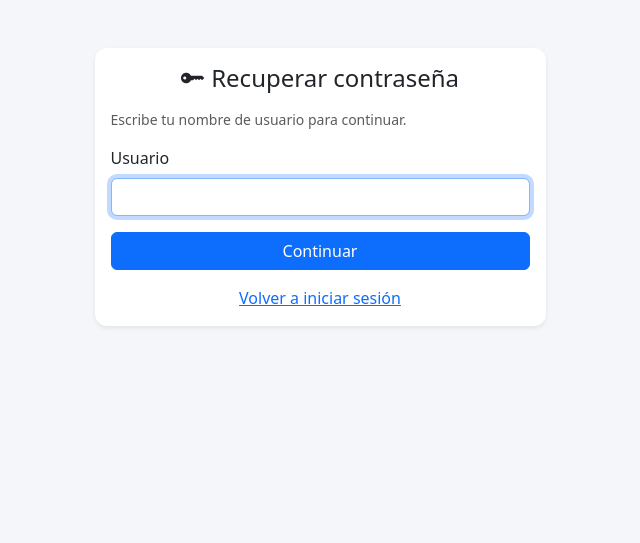
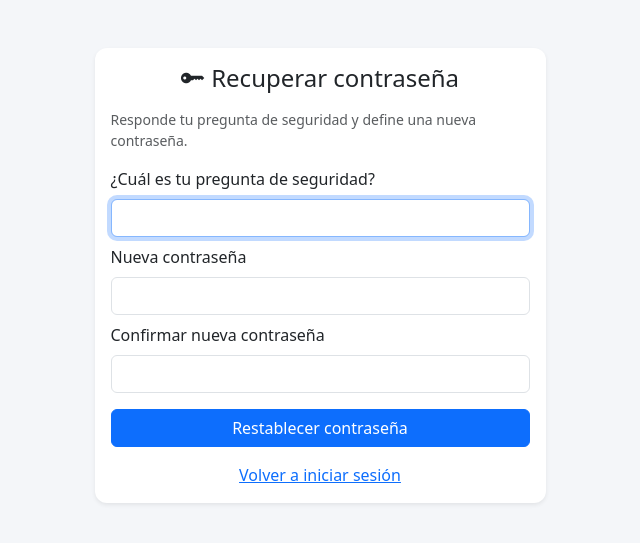
Before and after one commit to amaurycabrera/rentas_app, a Flask app: page /recuperar-clave in a window 1280 px wide. Shown: the part 56-599 px from the top of the page, without its empty margins (320-960 px from the left). Run offline with Flask 3, Linux system fonts and the light colour scheme; the visitor is signed in with stand-in values (Sample User, id 1).

Commit message:
Seguridad: eliminar enumeración de usuarios en recuperación de contraseña; pregunta de seguridad como texto libre

```diff
--- a/app.py
+++ b/app.py
@@ -81,12 +81,17 @@ TIPOS_EGRESO = [
     ("otro", "Otro egreso"),
 ]
 
-PREGUNTAS_SEGURIDAD = [
-    "¿Cuál es el nombre de tu primera mascota?",
-    "¿Cuál es tu comida favorita?",
-    "¿En qué ciudad naciste?",
-    "¿Cuál es el nombre de tu mejor amigo/a de la infancia?",
+PREGUNTAS_SEGURIDAD_SUGERIDAS = [
+    "¿Cuál fue el nombre de tu primer trabajo?",
+    "¿Cuál es el apodo que solo usa tu familia?",
+    "¿Cuál fue el modelo de tu primer carro o moto?",
+    "Escribe una pregunta propia que solo tú sepas responder",
 ]
+
+# Pregunta que se muestra cuando el usuario del formulario de recuperación NO
+# existe, para no revelar esa información por la sola presencia/ausencia de
+# una pregunta real (ver recuperar_clave()).
+PREGUNTA_SEGURIDAD_SENUELO = "¿Cuál es tu pregunta de seguridad?"
 
 
 # --------------------------------------------------------------------------
@@ -252,60 +257,60 @@ def logout():
 @app.route("/recuperar-clave", methods=["GET", "POST"])
 def recuperar_clave():
     paso = 1
-    usuario_encontrado = None
+    pregunta_mostrar = None
 
     if request.method == "POST":
         etapa = request.form.get("etapa")
 
         if etapa == "buscar":
             nombre_usuario = request.form.get("usuario", "").strip()
-            if nombre_usuario == ADMIN_USER:
-                flash("El usuario administrador definido en el servidor no se recupera desde aquí; "
-                      "pide a quien administra el servidor que revise el archivo .env.", "warning")
-            else:
+            u = None
+            if nombre_usuario and nombre_usuario != ADMIN_USER:
                 u = Usuario.query.filter_by(nombre_usuario=nombre_usuario).first()
-                if u:
-                    session["recuperar_usuario_id"] = u.id
-                    paso = 2
-                    usuario_encontrado = u
-                else:
-                    flash("No existe ningún usuario con ese nombre.", "danger")
+            # Nunca revelamos si el usuario existe: siempre se avanza al paso 2,
+            # mostrando una pregunta real (si existe) o una genérica (si no),
+            # para no permitir enumerar cuentas por el mensaje de respuesta.
+            session["recuperar_usuario_id"] = u.id if u else None
+            paso = 2
+            pregunta_mostrar = u.pregunta_seguridad if u else PREGUNTA_SEGURIDAD_SENUELO
 
         elif etapa == "restablecer":
             usuario_id = session.get("recuperar_usuario_id")
             u = Usuario.query.get(usuario_id) if usuario_id else None
-            if not u:
-                flash("La sesión de recuperación expiró, intenta de nuevo.", "warning")
+            respuesta = request.form.get("respuesta", "")
+            nueva_clave = request.form.get("nueva_clave", "")
+            confirmar = request.form.get("confirmar_clave", "")
+
+            # Mismo mensaje tanto si la cuenta no existe (u is None) como si la
+            # respuesta es incorrecta: desde afuera, ambos casos se ven iguales.
+            if not u or not u.check_respuesta(respuesta):
+                flash("La respuesta de seguridad no es correcta.", "danger")
+                paso = 2
+                pregunta_mostrar = u.pregunta_seguridad if u else PREGUNTA_SEGURIDAD_SENUELO
+            elif len(nueva_clave) < 4:
+                flash("La nueva contraseña debe tener al menos 4 caracteres.", "danger")
+                paso = 2
+                pregunta_mostrar = u.pregunta_seguridad
+            elif nueva_clave != confirmar:
+                flash("Las contraseñas no coinciden.", "danger")
+                paso = 2
+                pregunta_mostrar = u.pregunta_seguridad
             else:
-                respuesta = request.form.get("respuesta", "")
-                nueva_clave = request.form.get("nueva_clave", "")
-                confirmar = request.form.get("confirmar_clave", "")
-                if not u.check_respuesta(respuesta):
-                    flash("La respuesta de seguridad no es correcta.", "danger")
-                    paso = 2
-                    usuario_encontrado = u
-                elif len(nueva_clave) < 4:
-                    flash("La nueva contraseña debe tener al menos 4 caracteres.", "danger")
-                    paso = 2
-                    usuario_encontrado = u
-                elif nueva_clave != confirmar:
-                    flash("Las contraseñas no coinciden.", "danger")
-                    paso = 2
-                    usuario_encontrado = u
-                else:
-                    u.set_password(nueva_clave)
-                    db.session.commit()
-                    session.pop("recuperar_usuario_id", None)
-                    flash("Contraseña actualizada. Ya puedes iniciar sesión.", "success")
-                    return redirect(url_for("login"))
+                u.set_password(nueva_clave)
+                db.session.commit()
+                session.pop("recuperar_usuario_id", None)
+                flash("Contraseña actualizada. Ya puedes iniciar sesión.", "success")
+                return redirect(url_for("login"))
 
-    # Si venimos de un paso 2 fallido, o de un GET con sesión de recuperación activa
-    if paso == 1 and session.get("recuperar_usuario_id") and request.method == "GET":
-        usuario_encontrado = Usuario.query.get(session["recuperar_usuario_id"])
-        if usuario_encontrado:
-            paso = 2
+    # Si venimos de un GET con una recuperación en curso (por ejemplo, tras
+    # recargar la página), retomamos el paso 2 con la misma pregunta.
+    if paso == 1 and "recuperar_usuario_id" in session and request.method == "GET":
+        usuario_id = session.get("recuperar_usuario_id")
+        u = Usuario.query.get(usuario_id) if usuario_id else None
+        paso = 2
+        pregunta_mostrar = u.pregunta_seguridad if u else PREGUNTA_SEGURIDAD_SENUELO
 
-    return render_template("recuperar_clave.html", paso=paso, usuario=usuario_encontrado)
+    return render_template("recuperar_clave.html", paso=paso, pregunta=pregunta_mostrar)
 
 
 # --------------------------------------------------------------------------
@@ -678,13 +683,13 @@ def usuarios():
     if request.method == "POST":
         nombre_usuario = request.form.get("nombre_usuario", "").strip()
         clave = request.form.get("clave", "")
-        pregunta = request.form.get("pregunta_seguridad", "")
+        pregunta = request.form.get("pregunta_seguridad", "").strip()
         respuesta = request.form.get("respuesta_seguridad", "").strip()
         rol = request.form.get("rol", "usuario")
         if rol not in ("admin", "usuario"):
             rol = "usuario"
 
-        if not nombre_usuario or not clave or not respuesta:
+        if not nombre_usuario or not clave or not pregunta or not respuesta:
             flash("Todos los campos son obligatorios para crear un usuario.", "danger")
         elif nombre_usuario == ADMIN_USER or Usuario.query.filter_by(nombre_usuario=nombre_usuario).first():
             flash("Ese nombre de usuario ya está en uso.", "danger")
@@ -698,7 +703,7 @@ def usuarios():
         return redirect(url_for("usuarios"))
 
     lista = Usuario.query.order_by(Usuario.nombre_usuario).all()
-    return render_template("usuarios.html", usuarios=lista, preguntas=PREGUNTAS_SEGURIDAD,
+    return render_template("usuarios.html", usuarios=lista, preguntas=PREGUNTAS_SEGURIDAD_SUGERIDAS,
                             admin_user=ADMIN_USER)
 
 
--- a/templates/recuperar_clave.html
+++ b/templates/recuperar_clave.html
@@ -24,7 +24,7 @@
           <input type="hidden" name="csrf_token" value="{{ csrf_token() }}">
             <input type="hidden" name="etapa" value="restablecer">
             <div class="mb-2">
-              <label class="form-label">{{ usuario.pregunta_seguridad }}</label>
+              <label class="form-label">{{ pregunta }}</label>
               <input type="text" name="respuesta" class="form-control" required autofocus>
             </div>
             <div class="mb-2">
```
Also changed, not shown: templates/usuarios.html (+10 -4 lines).
